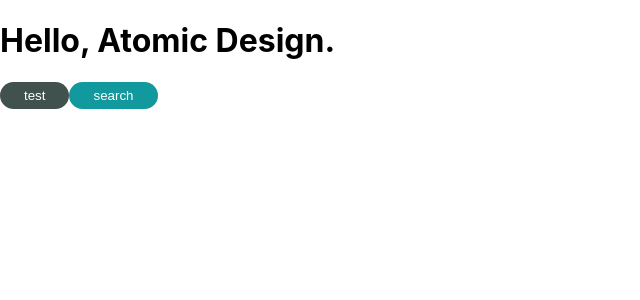
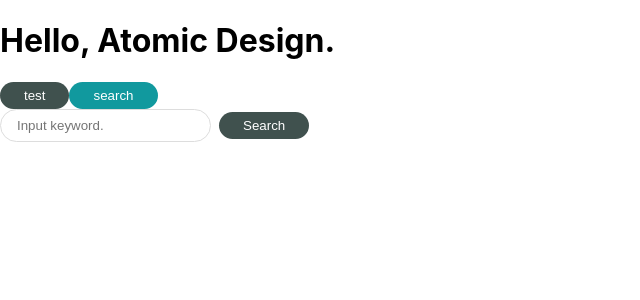
Before and after one commit to k-kudo-hub/react-practice2, a React (Create React App) app in the folder section_4/: page / in a window 1280 px wide. Shown: the top 300 px of the page, without its empty margins (0-640 px from the left). Built offline with nearby package versions, Linux system fonts and the light colour scheme.

Commit message:
Created a part for the input form using a button and an input area.

```diff
--- a/section_4/src/App.jsx
+++ b/section_4/src/App.jsx
@@ -1,5 +1,6 @@
 import PrimaryButton from "./components/atoms/button/PrimaryButton";
 import SecondaryButton from "./components/atoms/button/SecondaryButton";
+import { SearchInput } from "./components/molecules/SearchInput";
 
 const App = () => {
   return (
@@ -7,6 +8,7 @@ const App = () => {
       <h1>Hello, Atomic Design.</h1>
       <PrimaryButton>test</PrimaryButton>
       <SecondaryButton>search</SecondaryButton>
+      <SearchInput/>
     </div>
   )
 }
--- /dev/null
+++ b/section_4/src/components/molecules/SearchInput.jsx
@@ -0,0 +1,22 @@
+import styled from "styled-components";
+import PrimaryButton from "../atoms/button/PrimaryButton";
+import { Input } from "../atoms/input/Input";
+
+export const SearchInput = () => {
+  return (
+    <SContainer>
+      <Input placeholder="Input keyword."/>
+      <SButtonWrapper>
+        <PrimaryButton>Search</PrimaryButton>
+      </SButtonWrapper>
+    </SContainer>
+  );
+};
+
+const SContainer = styled.div`
+  display: flex;
+  align-items: center;
+`
+const SButtonWrapper = styled.div`
+  padding-left: 8px;
+`
```
